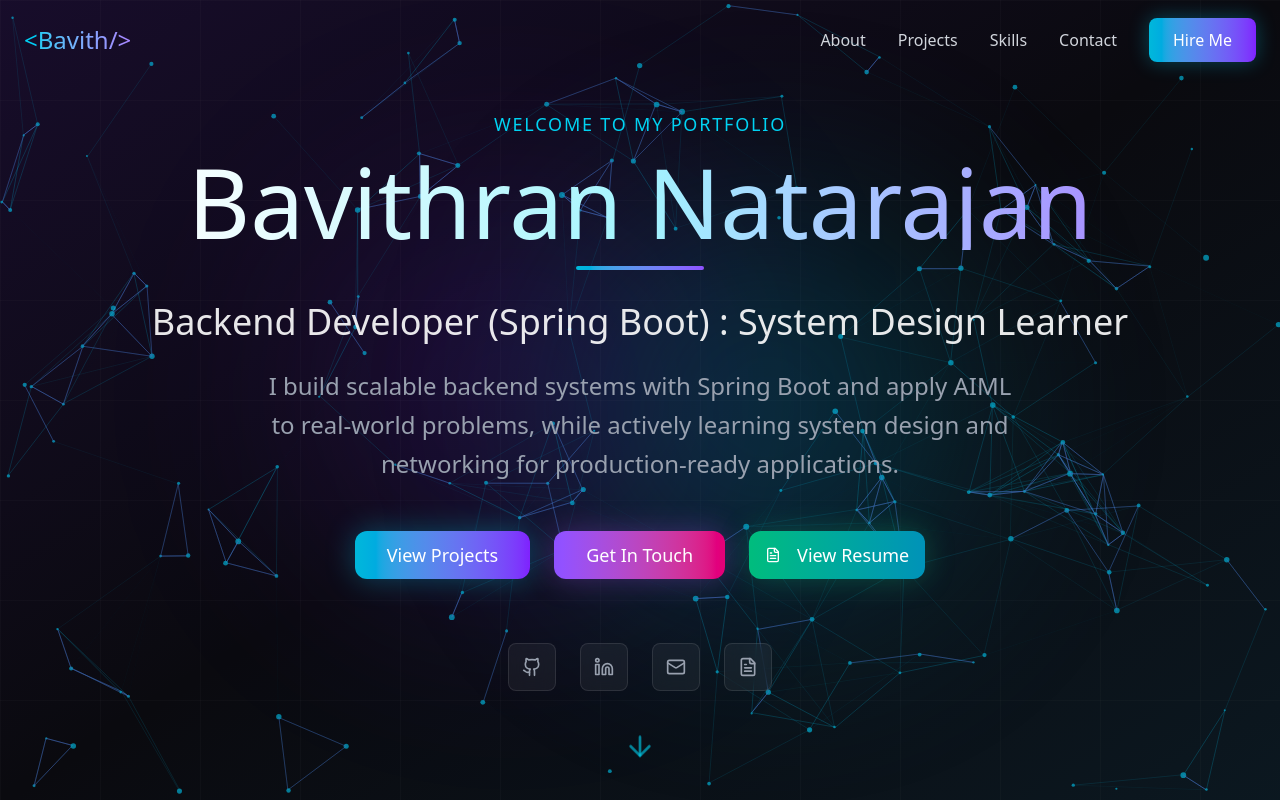
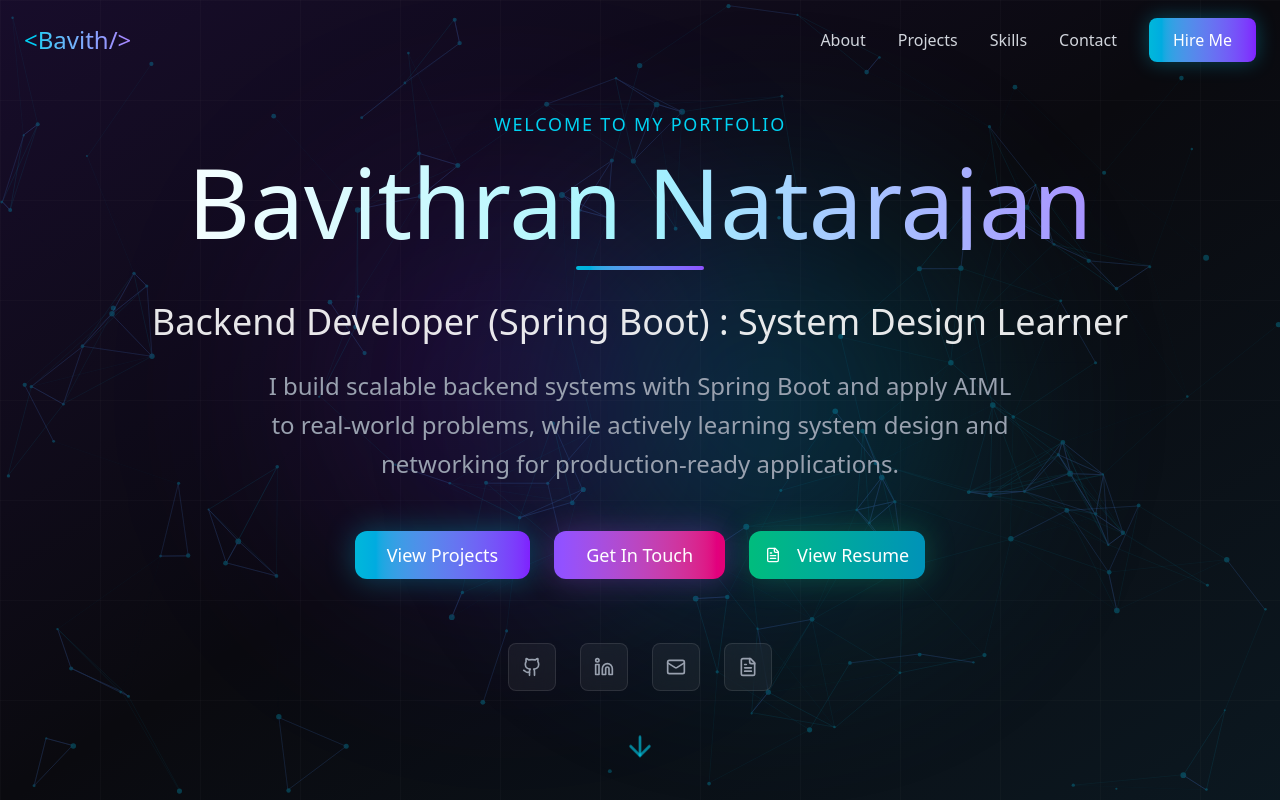
Before and after one commit to Bavithran100/PORTFOLIO0.1, a React (Vite) app: page / in a window 1280 px wide. Shown: the top 800 px of the page. Built offline with nearby package versions, Linux system fonts and the light colour scheme.

Commit message:
Background adjustment

```diff
--- a/src/app/components/AnimatedBackground.jsx
+++ b/src/app/components/AnimatedBackground.jsx
@@ -88,7 +88,7 @@ export function AnimatedBackground() {
     <canvas
       ref={canvasRef}
       className="fixed inset-0 w-full h-full pointer-events-none z-0"
-      style={{ opacity: 0.7 }}
+      style={{ opacity: 0.3 }}
     />
   );
 }
```
